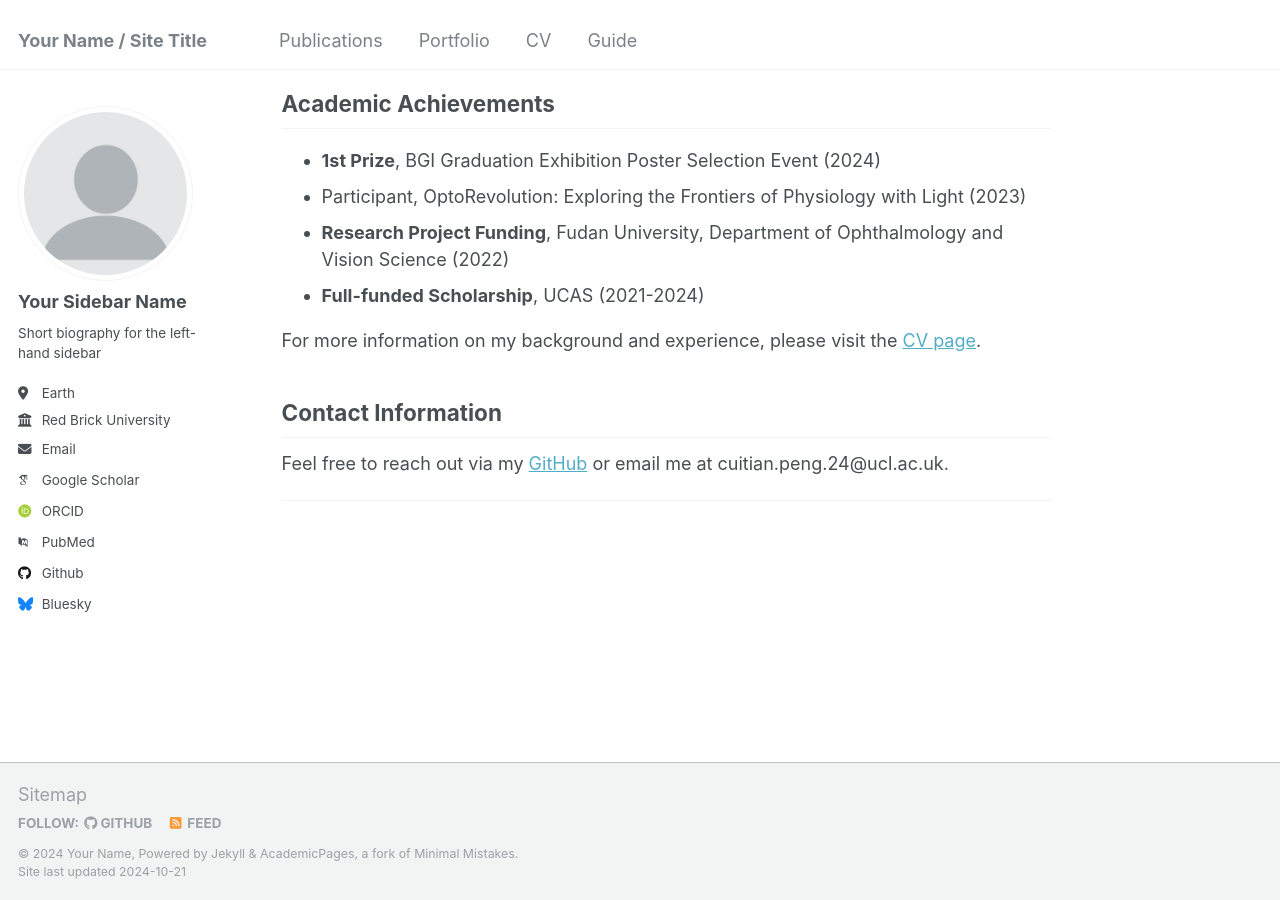
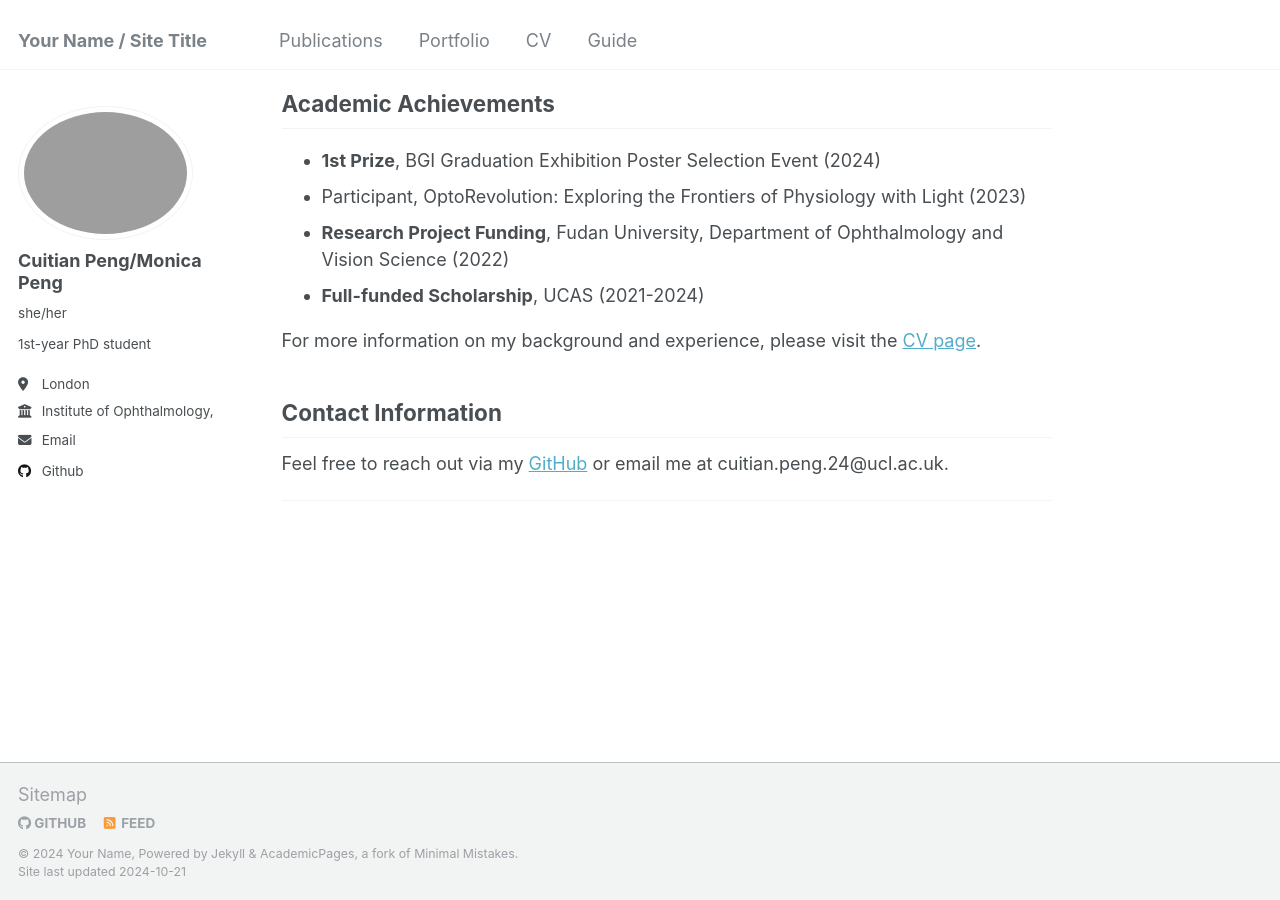
Before and after one commit to Monica0807/Monica24.ucl, a Jekyll site: the page built from _pages/about.md, in a window 1280 px wide and 900 px high, scrolled down 688 px. Built offline with Jekyll 4.4.1, drawn with Linux system fonts in a browser that asks for light colours; some web fonts are replaced; part of the change alters nothing that is shown.

Commit message:
Update _config.yml

```diff
--- a/_config.yml
+++ b/_config.yml
@@ -7,7 +7,7 @@
 # server process.
 
 # Basic Site Settings
-locale                   : "en-US"
+locale                   : "en-UK"
 title                    : "Your Name / Site Title"
 title_separator          : "-"
 name                     : &name "Your Name"
@@ -21,57 +21,17 @@ repository               : "academicpages/academicpages.github.io"
 #               Additional customization can be done by editing /_includes/author-profile.html
 author:
   # Biographic information
-  avatar           : "profile.png"
-  name             : "Your Sidebar Name"
-  pronouns         : # example: "she/her"
-  bio              : "Short biography for the left-hand sidebar"
-  location         : "Earth"
-  employer         : "Red Brick University"
-  uri              : # URL
-  email            : "none@example.org"
-
-  # Academic websites
-  arxiv            : # URL - Update with the correct link to your profile
-  googlescholar    : "https://scholar.google.com/citations?user=PS_CX0AAAAAJ"
-  impactstory      : # URL
-  orcid            : "http://orcid.org/yourorcidurl"
-  semantic         : # URL
-  pubmed           : "https://www.ncbi.nlm.nih.gov/pubmed/?term=john+snow"
-  researchgate     : # URL
+  avatar           : "monicasprofile.png"
+  name             : "Cuitian Peng/Monica Peng"
+  pronouns         : "she/her"
+  bio              : "1st-year PhD student "
+  location         : "London"
+  employer         : "Institute of Ophthalmology, UCL"
+  email            : "cuitian.peng.24@ucl.ac.uk"
 
   # Repositories and software development
-  bitbucket        : # Username - Update with your username on the site
-  codepen          : # Username
-  dribbble         : # Username
   github           : "academicpages"
-  kaggle           : # Username
-  stackoverflow    : # User number or user number and name (i.e., use "1" or "1/jeff-atwood")
 
-  # Social media
-  bluesky          : "bsky.app" # Replace this with you Bluesky username
-  facebook         : # Username
-  flickr           : # Username
-  foursquare       : # Username
-  goodreads        : # Username
-  google_plus      : # Username
-  keybase          : # Username
-  instagram        : # Username
-  lastfm           : # Username
-  linkedin         : # Username
-  mastodon         : # URL
-  medium           : # URL
-  pinterest        : # Username
-  soundcloud       : # Username
-  steam            : # Username
-  telegram         : # URL
-  tumblr           : # Username
-  twitter          : # Username for X / Twitter
-  vine             : # Username
-  weibo            : # Username
-  wikipedia        : # Username
-  xing             : # Username
-  youtube          : # Username
-  zhihu            : # Username
 
 # Publication Category - The following the list of publication categories and their headings
 publication_category:
@@ -245,15 +205,6 @@ defaults:
     values:
       layout: single
       author_profile: true
-  # _teaching
-  - scope:
-      path: ""
-      type: teaching
-    values:
-      layout: single
-      author_profile: true
-      share: true
-      comments: true
   # _publications
   - scope:
       path: ""
@@ -263,23 +214,7 @@ defaults:
       author_profile: true
       share: true
       comments: true
-  # _portfolio
-  - scope:
-      path: ""
-      type: portfolio
-    values:
-      layout: single
-      author_profile: true
-      share: true
-      comment: true
-  # _talks
-  - scope:
-      path: ""
-      type: talks
-    values:
-      layout: talk
-      author_profile: true
-      share: true
+
 
 
 # Sass/SCSS
```
